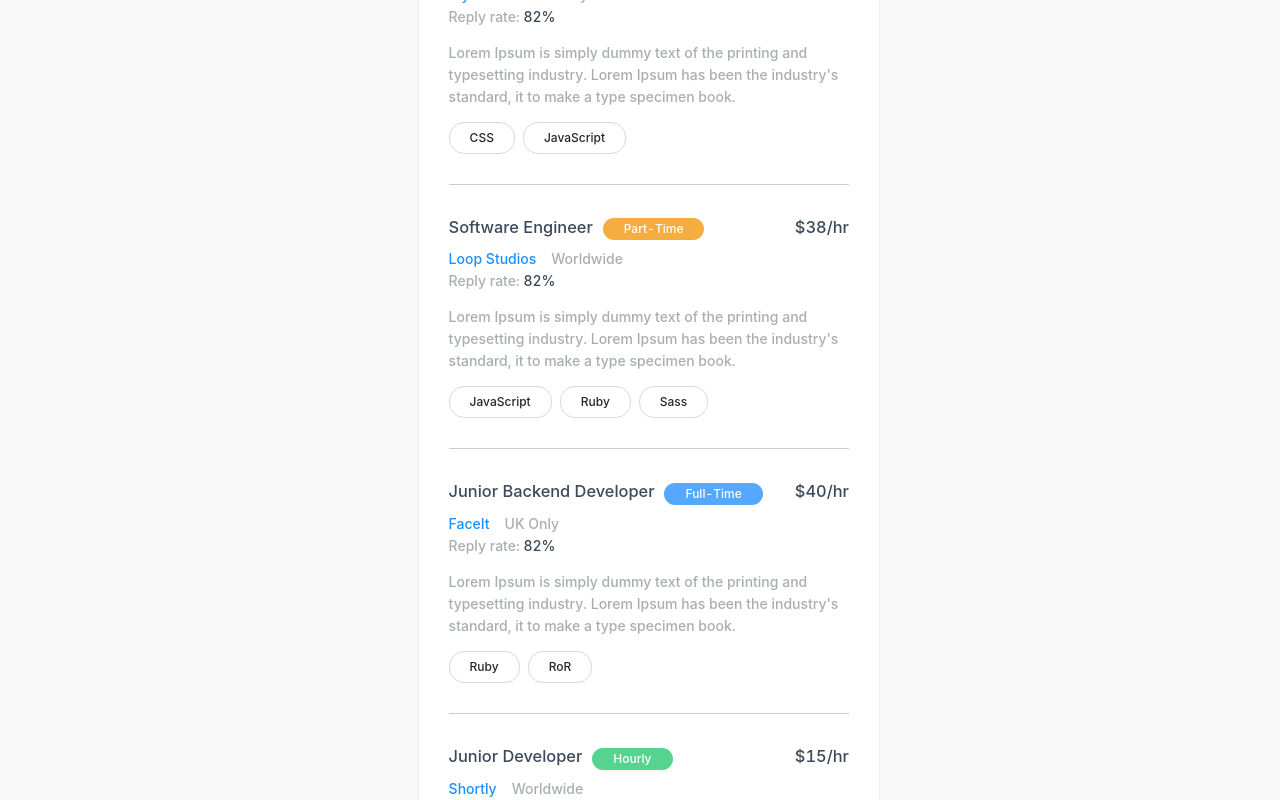
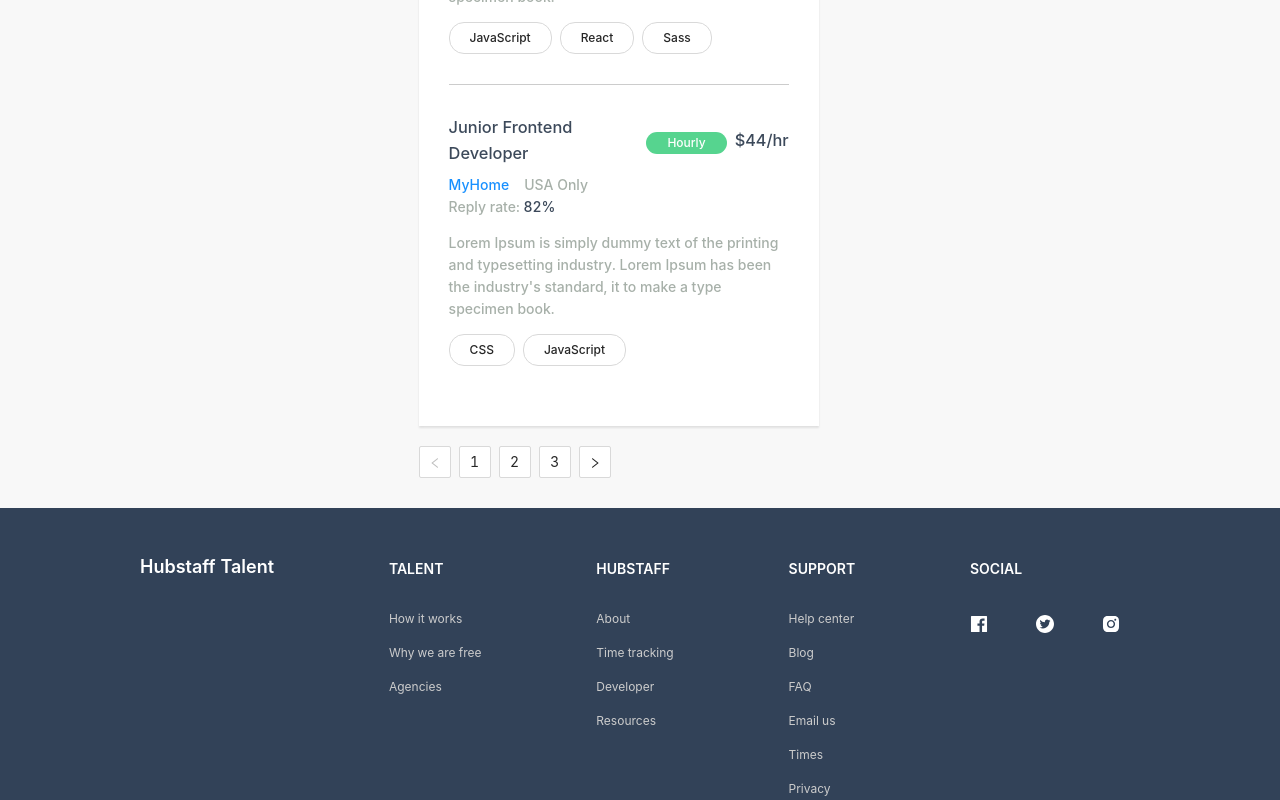
Before and after one commit to Karthikeyan112/job-portal, a React (Create React App) app: page / in a window 1280 px wide. Shown: the part 1420-2220 px from the top of the page. Built offline with nearby package versions, Linux system fonts and the light colour scheme.

Commit message:
add pagination

```diff
--- a/src/App.js
+++ b/src/App.js
@@ -3,7 +3,7 @@
 import 'antd/dist/antd.css';
 import './App.scss';
 import './styles/style.scss';
-import { Input } from 'antd';
+import { Input, Pagination } from 'antd';
 
 import LeftPanel from './components/LeftPanel';
 import RightPanel from './components/RightPanel';
@@ -16,7 +16,9 @@
 function App() {
   const [data, setData] = useState([]);
   const [filteredData, setFilteredData] = useState([]);
+  const [paginatedData, setPaginatedData] = useState([]);
   const [skills, setSkills] = useState([]);
+
   useEffect(() => {
     async function fetchData() {
       const result = await axios('data.json');
@@ -25,6 +27,7 @@
       setSkills(Array.from(skillSet));
       setData(result.data);
       setFilteredData(result.data);
+      setPaginatedData(result.data.slice(0,5))
     }
     fetchData();
   }, []);
@@ -39,6 +42,13 @@
       return actual >= minVal;
     }
     return actual >= minVal && actual <= maxVal;
+  }
+
+  const handlePagination = (page, pageSize) => {
+    console.log(page, pageSize);
+    const start = (page - 1) * pageSize;
+    const end = page * pageSize;
+    setPaginatedData(filteredData.slice(start, end))
   }
 
   const filterSingleton = (actual, filter) => {
@@ -72,6 +82,7 @@
       .filter(item => filterSingleton(item.level, expLevel));
 
     setFilteredData(newList);
+    setPaginatedData(newList.slice(0, 5))
   }
 
   return (
@@ -88,7 +99,10 @@
         </div>
         <div className="app__main">
           <LeftPanel skills={skills} filterItems={filterItems} />
-          <MainContainer data={filteredData} />
+          <div className="main">
+            <MainContainer data={paginatedData} />
+            <Pagination pageSize={5} total={filteredData.length} onChange={handlePagination} />
+          </div>
           <RightPanel />
         </div>
       </div>
--- a/src/components/LeftPanel.js
+++ b/src/components/LeftPanel.js
@@ -23,7 +23,7 @@
     setSelectedSkills(['UI', 'JavaScript', 'React', 'Photoshop']);
     setLanguages(['English']);
     setAvailability(allOptions);
-  },[]);
+  }, []);
 
   useEffect(() => {
     filterItems({
--- a/src/components/ListItem.js
+++ b/src/components/ListItem.js
@@ -21,7 +21,7 @@
     case 'part-time':
       color = '#f5ad41';
       break;
-    case 'hourly':
+    default:
       color = '#56d48f';
       break;
   }
--- a/src/components/MainContainer.js
+++ b/src/components/MainContainer.js
@@ -19,7 +19,6 @@
       </div>
       </div>
       {data && data.map(item => <ListItem key={item.id} item={item}/>)}
-
     </div>
   )
 }
--- a/src/components/RightPanel.js
+++ b/src/components/RightPanel.js
@@ -4,19 +4,12 @@
 import Job from './Job';
 
 const RightPanel = () => {
-  const jobs = [];
   return (
     <div className="job">
       <Card />
       <div className="job__catagory">
         <h3 className="job__heading">TOP JOBS</h3>
         <hr />
-        {/* jobs.map({role, dsc, id, price} => <Job
-          key={id}
-          role={role}
-          price={price}
-          desc={desc}
-        />) */}
         <Job
           role="Senior Ruby on Rails engineer"
           price="$60/hr"
--- a/src/styles/MainContainer.scss
+++ b/src/styles/MainContainer.scss
@@ -1,7 +1,7 @@
 .mainContainer {
   // display: flex;
   // flex: 1;
-
+  margin-bottom: 20px;
   background-color: #fff;
   padding: 30px;
   width: 80%;
```
